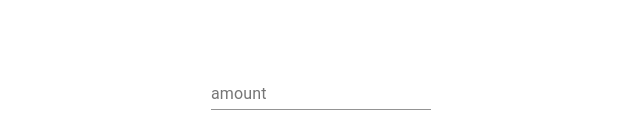
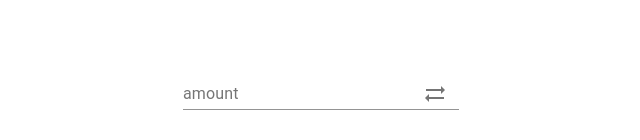
Before and after one commit to AnatDean/currency_converter, a React (Create React App) app: page / in a window 1280 px wide. Shown: the part 314-454 px from the top of the page, without its empty margins (319-959 px from the left). Built offline with nearby package versions, Linux system fonts and the light colour scheme.

Commit message:
add switch button adornment to input: currently no click functionality

```diff
--- a/src/components/Input.jsx
+++ b/src/components/Input.jsx
@@ -7,6 +7,7 @@ import {
 } from "@material-ui/core";
 import PropTypes from "prop-types";
 import { validateCurrency } from "../utils";
+import Switch from "./Switch/";
 
 const TextInput = ({ id, label }) => {
   const [value, setValue] = useState("");
@@ -24,7 +25,12 @@ const TextInput = ({ id, label }) => {
   return (
     <FormControl aria-describedby="amount">
       <InputLabel htmlFor={id}>{label}</InputLabel>
-      <Input id={id} value={value} onChange={handleChange} />
+      <Input
+        id={id}
+        value={value}
+        onChange={handleChange}
+        endAdornment={<Switch handleClick={() => {}} />}
+      />
       {hasError && (
         <FormHelperText error={hasError}>
           {value} is not a valid number
--- /dev/null
+++ b/src/components/Switch/Switch.module.scss
@@ -0,0 +1,9 @@
+@import "../../styles/colours.scss";
+#iconButton {
+  background-color: transparent;
+}
+#svg {
+  &:hover {
+    fill: $blue;
+  }
+}
--- /dev/null
+++ b/src/components/Switch/index.jsx
@@ -0,0 +1,25 @@
+import React from "react";
+import { InputAdornment, IconButton } from "@material-ui/core";
+import SyncAltIcon from "@material-ui/icons/SyncAlt";
+import styles from "./Switch.module.scss";
+import PropTypes from "prop-types";
+
+const Switch = ({ handleClick }) => {
+  return (
+    <InputAdornment position="end">
+      <IconButton
+        onClick={handleClick}
+        id={styles.iconButton}
+        aria-label="swap"
+      >
+        <SyncAltIcon id={styles.svg} />
+      </IconButton>
+    </InputAdornment>
+  );
+};
+
+Switch.propTypes = {
+  handleClick: PropTypes.func.isRequired,
+};
+
+export default Switch;
--- a/src/styles/colours.scss
+++ b/src/styles/colours.scss
@@ -1,2 +1,2 @@
-$blue: #3b5799;
+$blue: #084df0;
 $black: #000000;
```
